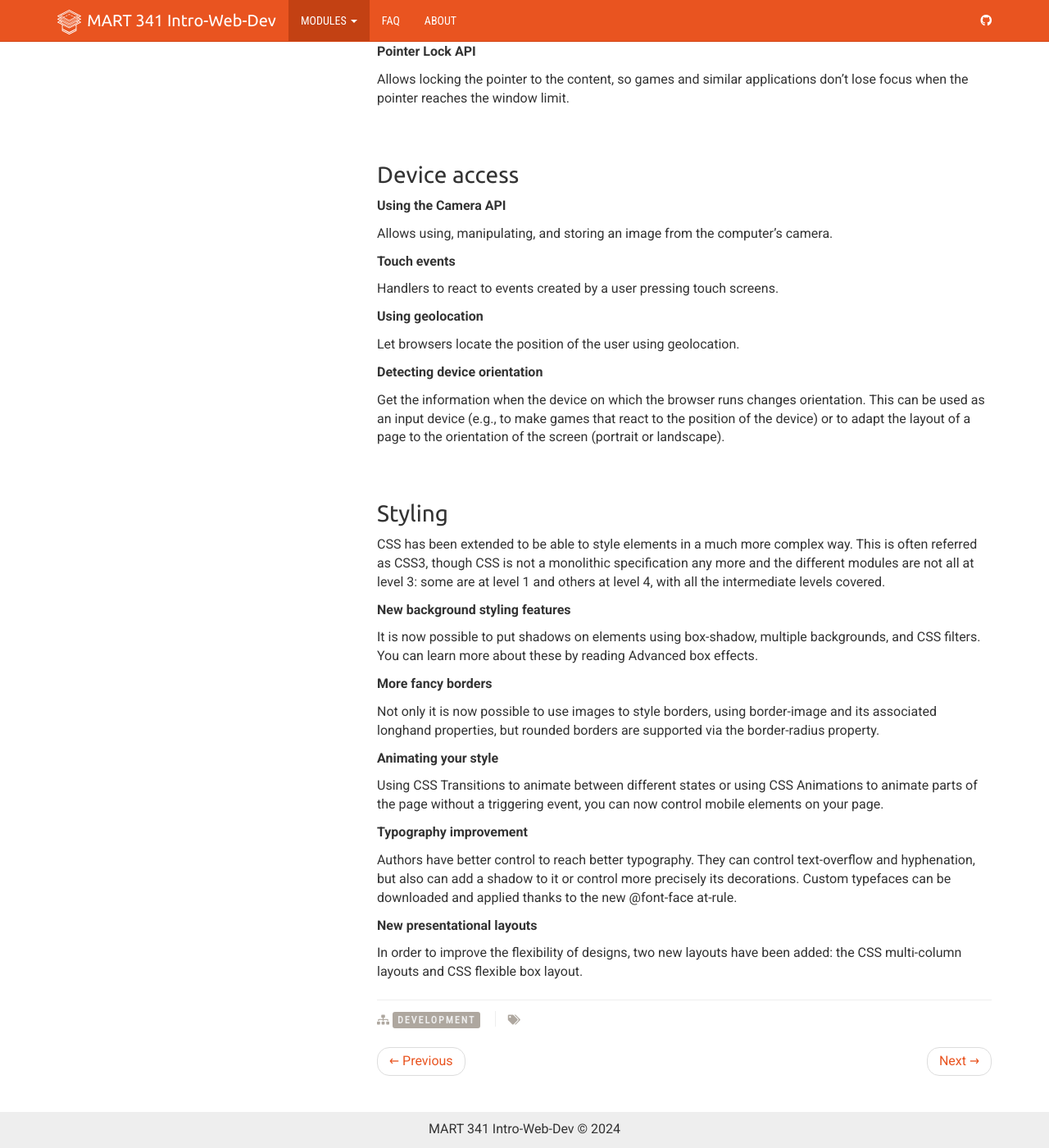
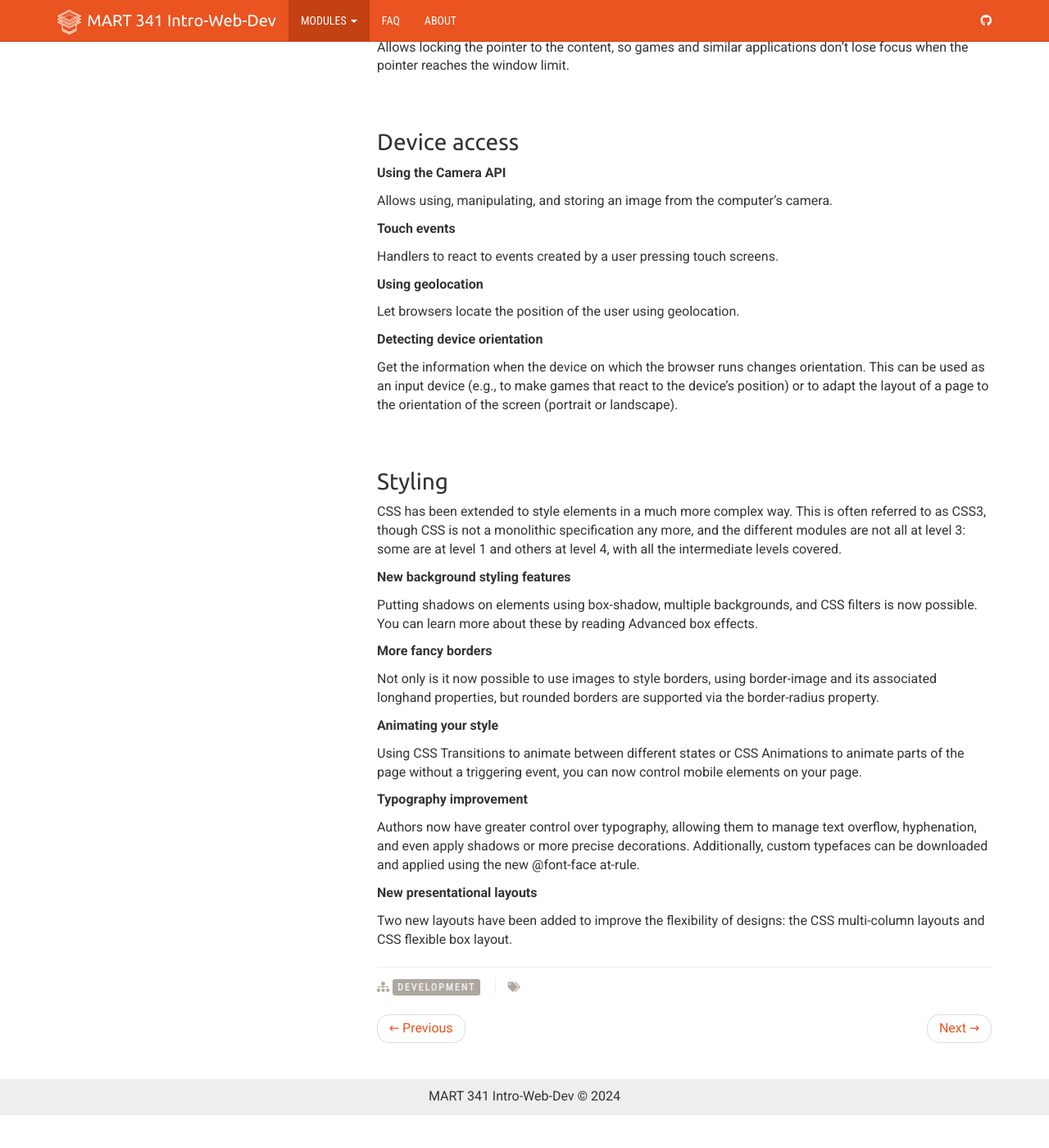
Before and after one commit to Montana-Media-Arts/webDesignFall2024, a Jekyll site: the page built from _docs/topic-13/02-html5/page-01.md, in a window 1280 px wide and 1400 px high, scrolled down 4210 px. Shown: the whole window at 82% size. Built offline with Jekyll 4.4.1, drawn with Linux system fonts in a browser that asks for light colours; nearby versions of some CDN libraries; after the commit the page ends 5570 px from its top, so only the background shows below that; some of the changed text lies outside the part shown.

Commit message:
Update page-01.md

```diff
--- a/_docs/topic-13/02-html5/page-01.md
+++ b/_docs/topic-13/02-html5/page-01.md
@@ -79,15 +79,15 @@
 
 **Web Sockets**
 
-Allows creating a permanent connection between the page and the server and to exchange non-HTML data through that means.
+Allows for creating a permanent connection between the page and the server and exchanging non-HTML data.
 
 **Server-sent events**
 
-Allows a server to push events to a client, rather than the classical paradigm where the server could send data only in response to a client's request.
+Allows a server to push events to a client, rather than the classical paradigm, where the server could send data only in response to a client's request.
 
 ### WebRTC
 
-This technology, where RTC stands for Real-Time Communication, allows connecting to other people and controlling videoconferencing directly in the browser, without the need for a plugin or an external application.
+This technology, where RTC stands for Real-Time Communication, allows connecting to other people and controlling videoconferencing directly in the browser without needing a plugin or an external application.
 
 ### Offline & storage
 
@@ -97,17 +97,17 @@
 
 **Online and offline events**
 
-Firefox 3 supports WHATWG online and offline events, which let applications and extensions detect whether or not there's an active Internet connection, as well as to detect when the connection goes up and down.
+Firefox 3 supports WHATWG online and offline events, which let applications and extensions detect whether or not there's an active Internet connection and when the connection goes up and down.
 WHATWG client-side session and persistent storage (aka DOM storage)
-Client-side session and persistent storage allows web applications to store structured data on the client side.
+Client-side session and persistent storage allow web applications to store structured data on the client side.
 
 **IndexedDB**
 
-IndexedDB is a web standard for the storage of significant amounts of structured data in the browser and for high performance searches on this data using indexes.
+IndexedDB is a web standard for storing significant amounts of structured data in the browser and for high-performance searches on this data using indexes.
 
 **Using files from web applications**
 
-Support for the new HTML5 File API has been added to Gecko, making it possible for web applications to access local files selected by the user. This includes support for selecting multiple files using the `<input>` of type file HTML element's new multiple attribute. There also is FileReader.
+Gecko now supports the HTML5 File API, enabling web applications to access local files the user selects. This includes support for selecting multiple files through the new multiple attribute on the <input> element. Additionally, the FileReader API is available.
 
 ### Multimedia
 
@@ -117,11 +117,11 @@
 
 **WebRTC**
 
-This technology, where RTC stands for Real-Time Communication, allows connecting to other people and controlling videoconferencing directly in the browser, without the need for a plugin or an external application.
+This technology, where RTC stands for Real-Time Communication, allows connecting to other people and controlling videoconferencing directly in the browser without needing a plugin or an external application.
 
 **Track and WebVTT**
 
-The `<track>` element allows subtitles and chapters. WebVTT is a text track format.
+The `<track>` element allows subtitles and chapters. WebVTT is a text-track format.
 
 **2D/3D graphics AND effects**
 
@@ -153,12 +153,12 @@
 
 Allows the manipulation of the browser history. This is especially useful for pages loading interactively new information.
 
-The contentEditable Attribute: Transform your website to a wiki!
+The contentEditable Attribute: Transform your website into a wiki!
 HTML5 has standardized the contentEditable attribute. Learn more about this feature.
 
 **Drag and drop**
 
-The HTML5 drag and drop API allows support for dragging and dropping items within and between web sites. This also provides a simpler API for use by extensions and Mozilla-based applications.
+The HTML5 drag-and-drop API allows support for dragging and dropping items within and between websites. This also provides a simpler API for use by extensions and Mozilla-based applications.
 
 **Focus management in HTML**
 
@@ -194,28 +194,28 @@
 
 **Detecting device orientation**
 
-Get the information when the device on which the browser runs changes orientation. This can be used as an input device (e.g., to make games that react to the position of the device) or to adapt the layout of a page to the orientation of the screen (portrait or landscape).
+Get the information when the device on which the browser runs changes orientation. This can be used as an input device (e.g., to make games that react to the device's position) or to adapt the layout of a page to the orientation of the screen (portrait or landscape).
 
 ### Styling
 
-CSS has been extended to be able to style elements in a much more complex way. This is often referred as CSS3, though CSS is not a monolithic specification any more and the different modules are not all at level 3: some are at level 1 and others at level 4, with all the intermediate levels covered.
+CSS has been extended to style elements in a much more complex way. This is often referred to as CSS3, though CSS is not a monolithic specification any more, and the different modules are not all at level 3: some are at level 1 and others at level 4, with all the intermediate levels covered.
 
 **New background styling features**
 
-It is now possible to put shadows on elements using box-shadow, multiple backgrounds, and CSS filters. You can learn more about these by reading Advanced box effects.
+Putting shadows on elements using box-shadow, multiple backgrounds, and CSS filters is now possible. You can learn more about these by reading Advanced box effects.
 
 **More fancy borders**
 
-Not only it is now possible to use images to style borders, using border-image and its associated longhand properties, but rounded borders are supported via the border-radius property.
+Not only is it now possible to use images to style borders, using border-image and its associated longhand properties, but rounded borders are supported via the border-radius property.
 
 **Animating your style**
 
-Using CSS Transitions to animate between different states or using CSS Animations to animate parts of the page without a triggering event, you can now control mobile elements on your page.
+Using CSS Transitions to animate between different states or CSS Animations to animate parts of the page without a triggering event, you can now control mobile elements on your page.
 
 **Typography improvement**
 
-Authors have better control to reach better typography. They can control text-overflow and hyphenation, but also can add a shadow to it or control more precisely its decorations. Custom typefaces can be downloaded and applied thanks to the new @font-face at-rule.
+Authors now have greater control over typography, allowing them to manage text overflow, hyphenation, and even apply shadows or more precise decorations. Additionally, custom typefaces can be downloaded and applied using the new @font-face at-rule.
 
 **New presentational layouts**
 
-In order to improve the flexibility of designs, two new layouts have been added: the CSS multi-column layouts and CSS flexible box layout.
+Two new layouts have been added to improve the flexibility of designs: the CSS multi-column layouts and CSS flexible box layout.
```
Also changed, not shown: other parts of _docs/topic-13/02-html5/page-01.md (+6 -6 lines).
